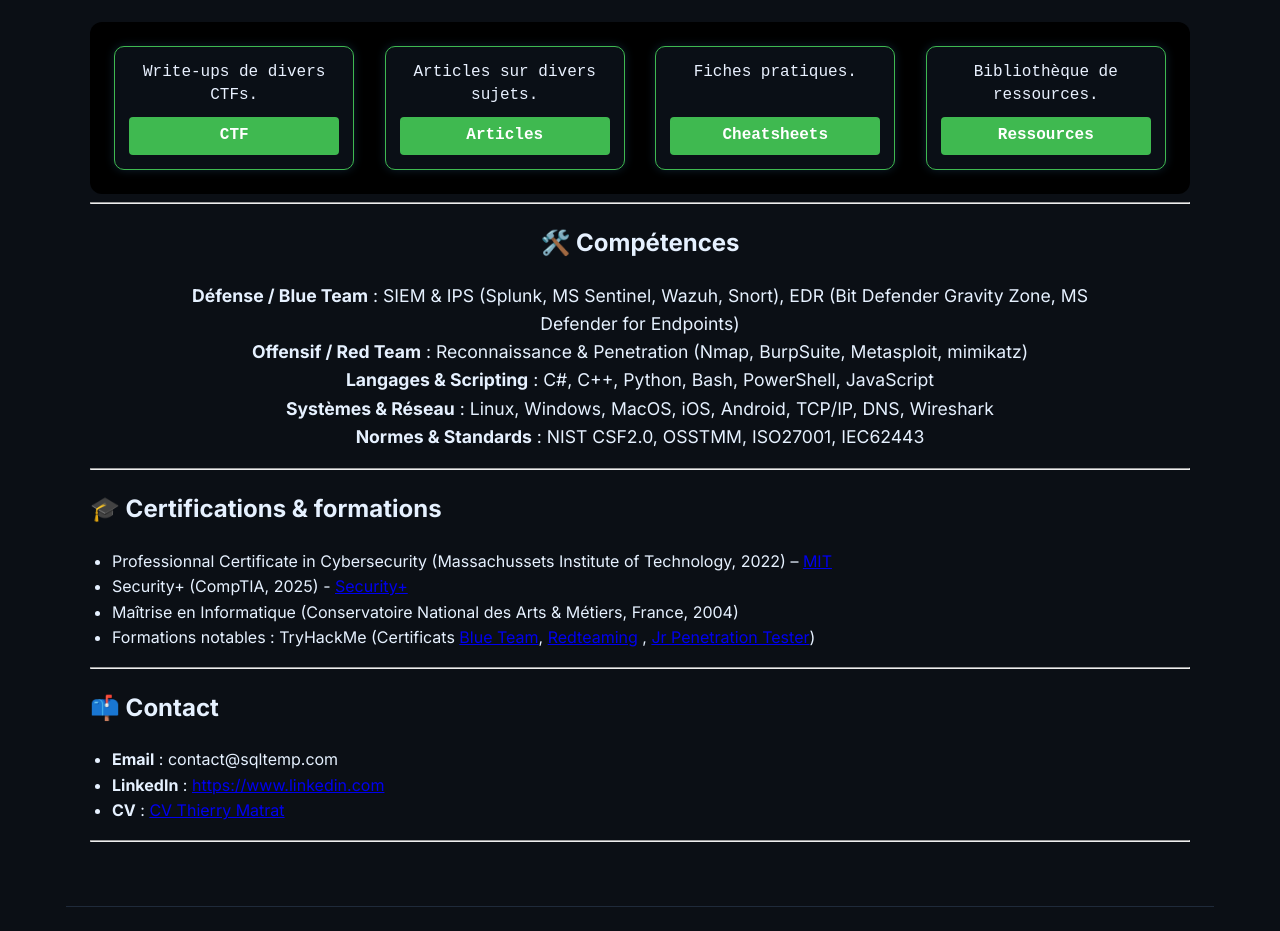
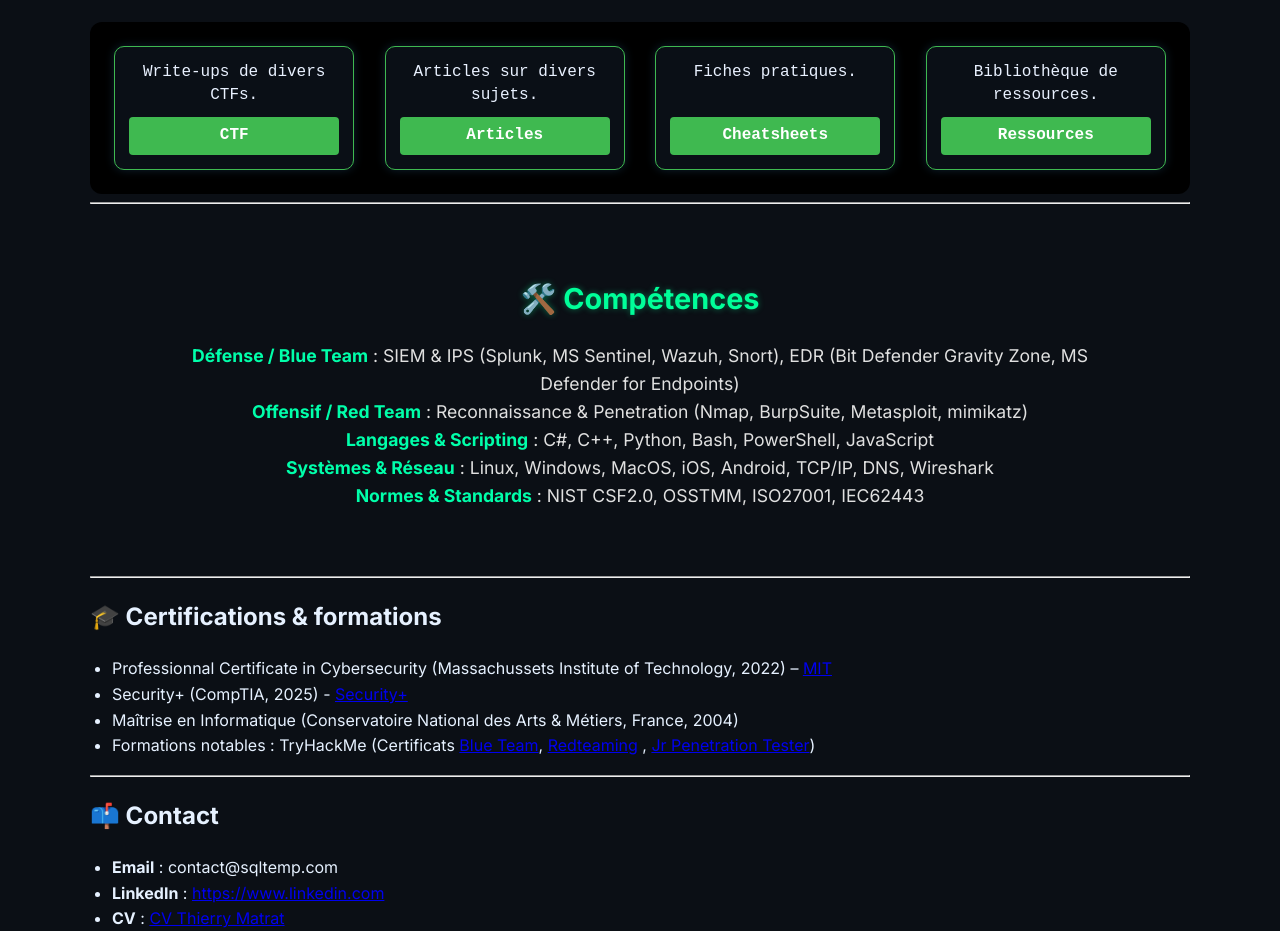
Before and after one commit to sqltemp/portfolio, a Jekyll site: the page built from index.md, in a window 1280 px wide. Shown: the part 1621-2552 px from the top of the page. Built offline with Jekyll 4.4.1, drawn with Linux system fonts in a browser that asks for light colours; our own code applies the rules of GitHub Pages for plain Markdown files.

Commit message:
Update style.css

```diff
--- a/assets/css/style.css
+++ b/assets/css/style.css
@@ -42,3 +42,44 @@
 /* Light theme */
 body.theme-light{--bg:#f7f9fc;--bg-soft:#ffffff;--text:#0b1220;--muted:#516170;--card:#ffffff;--border:#e3e8ef}
 body.theme-light .nav a:hover{background:#eef2f6}
+
+/* ===== STYLES GÉNÉRAUX POUR TOUTES LES SECTIONS ===== */
+.terminal-section {
+  text-align: center;
+  margin: 0 auto;
+  max-width: 900px;
+  padding: 40px 20px;
+  color: #e0e0e0;
+}
+
+/* Titres de sections */
+.terminal-section h2 {
+  text-align: center;
+  margin-bottom: 20px;
+  font-size: 1.8em;
+  color: #00ff99; /* vert fluo type terminal */
+  text-shadow: 0 0 6px rgba(0, 255, 153, 0.4);
+}
+
+/* Paragraphes */
+.terminal-section p {
+  line-height: 1.6;
+  font-size: 1.1em;
+}
+
+/* Mise en valeur des éléments importants */
+.terminal-section strong {
+  color: #00ffaa;
+}
+
+/* Liens dans le style terminal */
+.terminal-section a {
+  color: #00ff99;
+  text-decoration: none;
+  border-bottom: 1px dotted #00ff99;
+  transition: 0.2s;
+}
+.terminal-section a:hover {
+  color: #fff;
+  border-bottom-color: #fff;
+}
```
